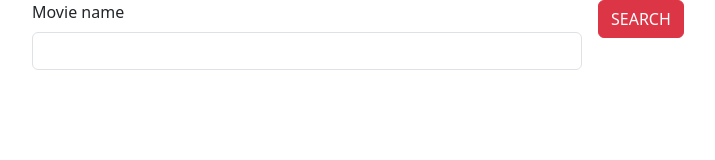
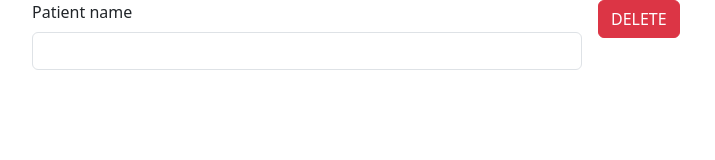
Before and after one commit to Neh1304/Patient-App, a plain HTML site: page delete.html in a window 1280 px wide. Shown: the full height of the page, 50-765 px from the left. Drawn offline with nearby package versions, Linux system fonts and the light colour scheme.

```diff
--- a/delete.html
+++ b/delete.html
@@ -15,11 +15,11 @@
             <div class="col col-12 col-sm-12 col-md-12 col-lg-12 col-xl-12 col-xxl-12">
                 <div class="row g-3">
                     <div class="col col-12 col-sm-12 col-md-12 col-lg 12 col-xl 12 col-xxl-12">
-                        <label for="" class="form-label">Movie name</label>
+                        <label for="" class="form-label">Patient name</label>
                         <input type="text" class="form-control">
                     </div>
                     <div class="col col-12 col-sm-12 col-md-12 col-lg 12 col-xl 12 col-xxl-12">
-                        <button class="btn btn-danger">SEARCH</button>
+                        <button class="btn btn-danger">DELETE</button>
                     </div>
                 </div>
             </div>
```
Also changed, not shown: search.html (+1 -1 lines).
